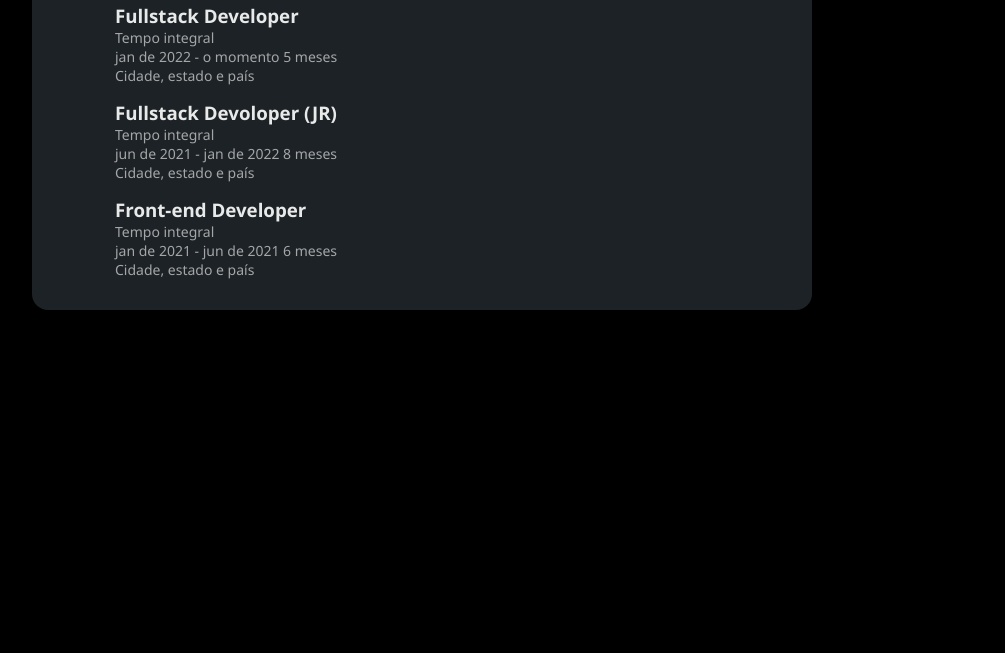
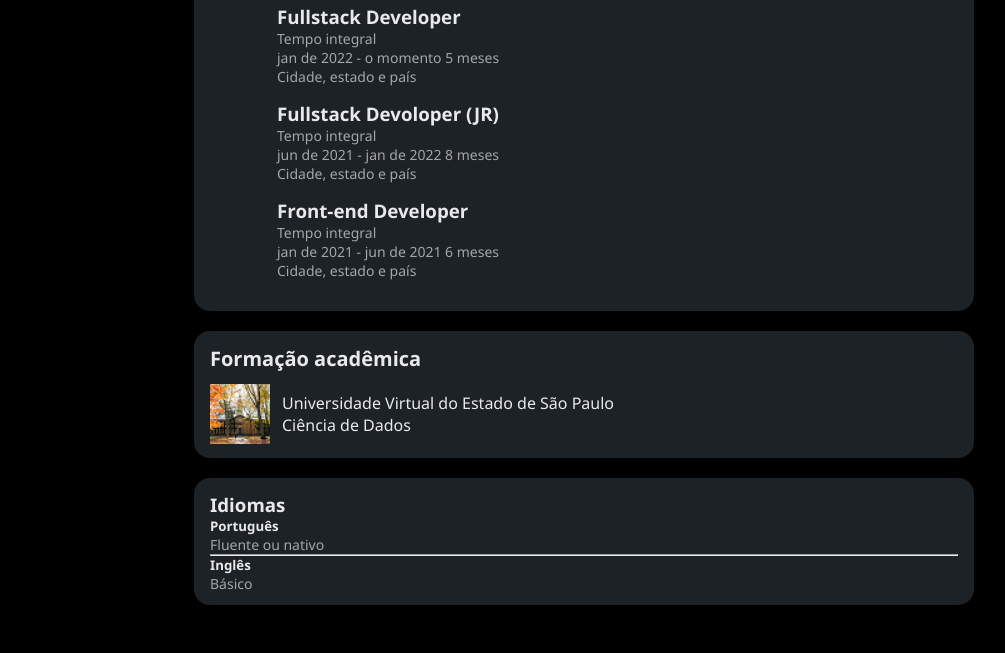
Before and after one commit to MicheliMelki/7daysCodeHTMLeCSS, a plain HTML site: page index.html in a window 1280 px wide. Shown: the part 1589-2242 px from the top of the page, without its empty margins (56-1061 px from the left). Before the commit the page ends 1947 px from the top, so only its background shows below. Drawn offline with nearby package versions, Linux system fonts and the light colour scheme.

Commit message:
Adiconando card formacao

```diff
--- a/index.html
+++ b/index.html
@@ -1,13 +1,11 @@
 <!DOCTYPE html>
 <html lang="pt-br">
+
 <head>
   <meta charset="UTF-8" />
   <meta name="viewport" content="width=device-width, initial-scale=1.0" />
   <link rel="stylesheet" href="src/css/style.css" />
-    <link
-      rel="stylesheet"
-      href="https://fonts.googleapis.com/css2?family=Material+Symbols+Outlined"
-    />
+  <link rel="stylesheet" href="https://fonts.googleapis.com/css2?family=Material+Symbols+Outlined" />
 
   <title>LinkedIn</title>
 </head>
@@ -56,16 +54,8 @@
     <div class="left-column">
       <header class="profile-header-card">
         <div class="menu">
-            <img
-              src="src/img/capa_perfil.png"
-              alt="Capa do Perfil"
-              class="img_capa"
-            />
-            <img
-              src="src/img/foto_perfil.jpg"
-              alt="Foto de Perfil"
-              class="img_perfil"
-            />
+          <img src="src/img/capa_perfil.png" alt="Capa do Perfil" class="img_capa" />
+          <img src="src/img/foto_perfil.jpg" alt="Foto de Perfil" class="img_perfil" />
 
           <div class="info_perfil">
             <div class="col_esquerda">
@@ -88,19 +78,11 @@
 
             <div class="col_direita">
               <div class="empresa-box">
-                  <img
-                    src="src/img/univesp_logo.png"
-                    alt="Logo Univesp"
-                    class="logo_empresa"
-                  />
+                <img src="src/img/univesp_logo.png" alt="Logo Univesp" class="logo_empresa" />
                 <span class="empresa">Univesp</span>
               </div>
               <div class="empresa-box">
-                  <img
-                    src="src/img/alura_logo.png"
-                    alt="Logo Alura"
-                    class="logo_empresa"
-                  />
+                <img src="src/img/alura_logo.png" alt="Logo Alura" class="logo_empresa" />
                 <span class="empresa">Alura</span>
               </div>
             </div>
@@ -114,11 +96,7 @@
           <div class="publicacao">
             <p class="texto-superior">Publicação</p>
             <p class="texto-inferior">Desenvolvimento de Software</p>
-              <img
-                src="src/img/publicacao-1.jpg"
-                class="img_1"
-                alt="Imagem destaque"
-              />
+            <img src="src/img/publicacao-1.jpg" class="img_1" alt="Imagem destaque" />
             <div class="area-interacao">
               <p class="interacao">124</p>
               <p class="comentario">5 comentários</p>
@@ -128,11 +106,7 @@
           <div class="publicacao">
             <p class="texto-superior">Publicação</p>
             <p class="texto-inferior">Desenvolvimento de Software</p>
-              <img
-                src="src/img/publicacao-2.jpg"
-                class="img_2"
-                alt="Imagem destaque"
-              />
+            <img src="src/img/publicacao-2.jpg" class="img_2" alt="Imagem destaque" />
             <div class="area-interacao">
               <p class="interacao">124</p>
               <p class="comentario">5 comentários</p>
@@ -142,11 +116,7 @@
           <div class="publicacao">
             <p class="texto-superior">Publicação</p>
             <p class="texto-inferior">Desenvolvimento de Software</p>
-              <img
-                src="src/img/publicacao-3.jpg"
-                class="img_3"
-                alt="Imagem destaque"
-              />
+            <img src="src/img/publicacao-3.jpg" class="img_3" alt="Imagem destaque" />
             <div class="area-interacao">
               <p class="interacao">124</p>
               <p class="comentario">5 comentários</p>
@@ -161,11 +131,7 @@
         <div class="publiatv">
           <p class="qm-comentou">Lana Del Rey publicou isso 1 sem</p>
           <div class="atividade-item">
-              <img
-                src="src/img/publicacao-1.jpg"
-                alt="Publicação"
-                class="publimg"
-              />
+            <img src="src/img/publicacao-1.jpg" alt="Publicação" class="publimg" />
             <p class="txt-atv">
               Lorem ipsum dolor sit amet consectetur adipisicing elit. Culpa
               dolorum aut ullam, aliquid minus quia quis odio vel sed a
@@ -180,11 +146,7 @@
           <hr />
           <p class="qm-comentou">Zayn Malik publicou isso 1 sem</p>
           <div class="atividade-item">
-              <img
-                src="src/img/publicacao-2.jpg"
-                alt="Publicação"
-                class="publimg"
-              />
+            <img src="src/img/publicacao-2.jpg" alt="Publicação" class="publimg" />
             <p class="txt-atv">
               Lorem ipsum dolor sit amet consectetur adipisicing elit. Culpa
               dolorum aut ullam, aliquid minus quia quis odio vel sed a
@@ -214,11 +176,7 @@
       <section class="experiencia card">
         <h2>Experiência</h2>
         <div class="experiencia-header">
-            <img
-              class="ex-img"
-              src="src/img/empresa-foto.png"
-              alt="Logo da Empresa"
-            />
+          <img class="ex-img" src="src/img/empresa-foto.png" alt="Logo da Empresa" />
           <div class="empresa-info">
             <h3>Empresa</h3>
             <p>1 a 7 m</p>
@@ -248,8 +206,35 @@
           <p>Cidade, estado e país</p>
         </div>
       </section>
+
+      <section class="area-form">
+        <h3 class="titulo-form">Formação acadêmica</h3>
+        <div class="form-inf">
+          <div class="bloco-form">
+            <img src="src/img/empresa-foto (1).png">
+            <div>
+              <p>Universidade Virtual do Estado de São Paulo</p>
+              <p>Ciência de Dados</p>
+            </div>
+          </div>
+        </div>
+      </section>
+
+      <section class="area-idiomas">
+        <h3 class="idioma-texto">Idiomas</h3>
+        <h5>Português</h5>
+        <p>Fluente ou nativo</p>
+        <hr>
+        <h5>Inglês</h5>
+        <p>Básico</p>
+
+    </div>
+    </section>
+
+
   </div>
   <div class="right-column"></div>
   </div>
 </body>
+
 </html>
--- a/src/css/style.css
+++ b/src/css/style.css
@@ -373,7 +373,7 @@ body {
     text-align: justify;
 }
 
-/* --- SEÇÃO DE EXPERIÊNCIA (EXPERIENCE) --- */
+/* --- SEÇÃO DE EXPERIÊNCIA --- */
 .experiencia {
        padding-bottom: 16px;
 }
@@ -385,12 +385,6 @@ body {
     padding-bottom: 10px;
     padding-left: 16px;
     margin-bottom: 10px;
-}
-
-.ex-img {
-    width: 40px;
-    height: 40px;
-    object-fit: cover;
 }
 
 .experiencia h2 {
@@ -414,3 +408,56 @@ body {
     font-size: 14px;
     color: var(--texto-secundario);
 }
+
+    /* SEÇÃO FORMAÇÃO */
+
+.area-form {
+  padding: 0 16px;
+  color: var(--texto-principal);
+  padding-top: 14px;
+  margin-top: 8px;
+  background: var(--fundo-card);
+  border-radius: 16px;
+  width: 780px;
+  height: 127px;
+}
+
+.titulo-form {
+  font-size: 20px;
+  margin-bottom: 12px;
+}
+
+.form-inf {
+  display: flex;
+  flex-direction: column;
+  gap: 12px;
+}
+
+.bloco-form {
+  display: flex;
+  align-items: center;
+  gap: 12px;
+}
+
+.bloco-form img {
+  width: 60px;
+  height: 60px;
+  object-fit: cover;
+}
+
+    /* SEÇÃO FORMAÇÃO */
+.area-idiomas{
+    padding: 0 16px;
+  color: var(--texto-principal);
+  padding-top: 14px;
+  margin-top: 8px;
+  background: var(--fundo-card);
+  border-radius: 16px;
+  width: 780px;
+  height: 127px;
+}
+
+.area-idiomas p{
+font-size: 14px;
+color: var(--texto-secundario);
+}
```
Also changed, not shown: src/img/empresa-foto (1).png (added). Lines whose indentation alone changed are shown as unchanged.
